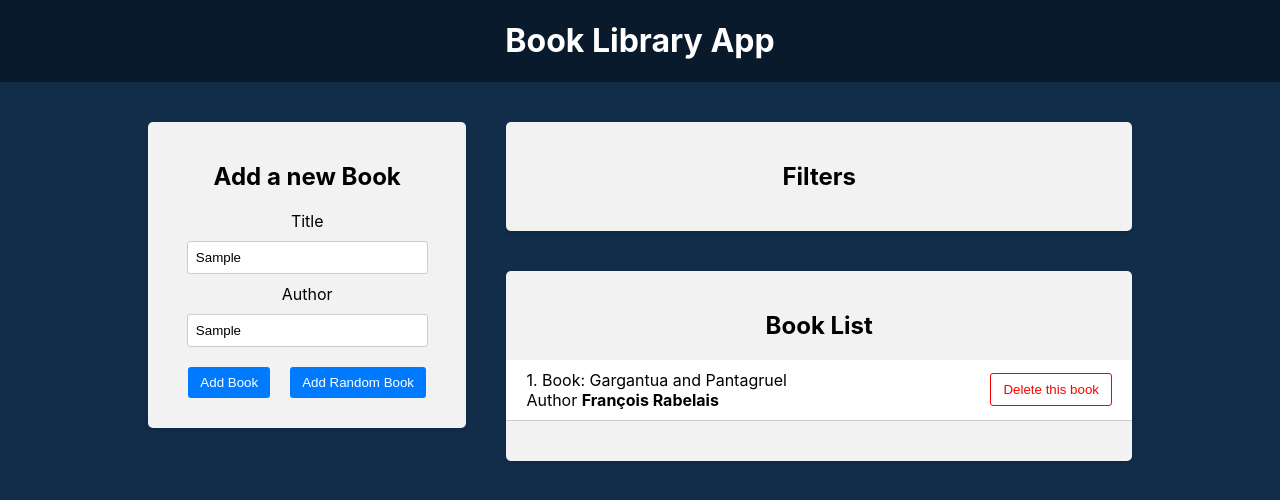
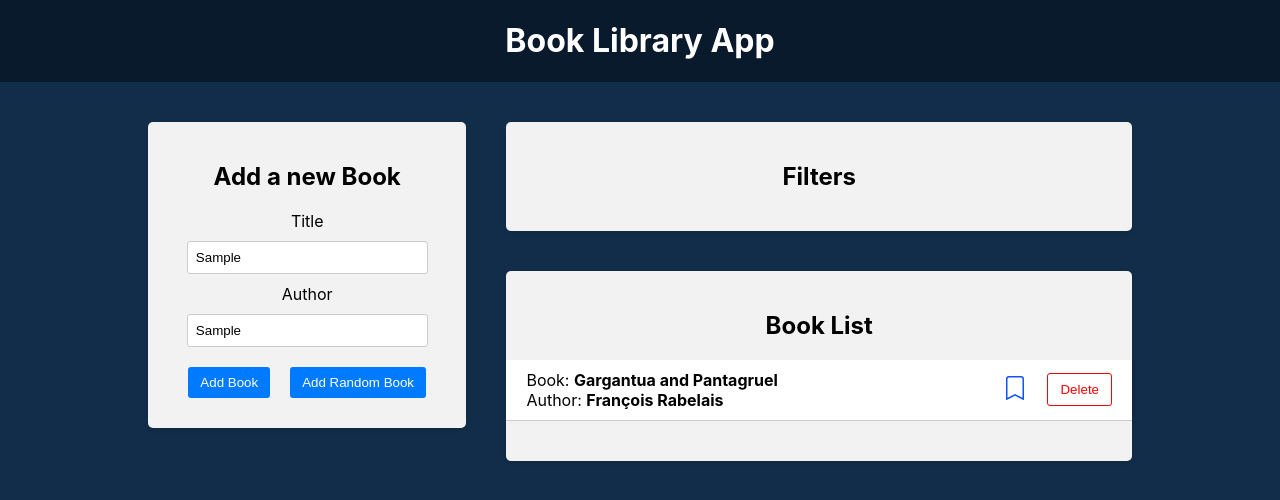
Before and after one commit to Fed12/LibraryProject, a React (Create React App) app in the folder frontend/: page / in a window 1280 px wide. Both pictures are taken after typing "Sample", "Sample" into the empty fields and a click on the button "Add Random Book". Shown: the top 500 px of the page. Built offline with nearby package versions, Linux system fonts and the light colour scheme.

Commit message:
Added ToggleFavorite Icon and isFavorite field

```diff
--- a/frontend/package.json
+++ b/frontend/package.json
@@ -7,6 +7,7 @@
     "cra-template": "1.2.0",
     "react": "^18.3.1",
     "react-dom": "^18.3.1",
+    "react-icons": "^4.10.1",
     "react-redux": "^9.2.0",
     "react-scripts": "5.0.1"
   },
--- a/frontend/src/App.js
+++ b/frontend/src/App.js
@@ -14,8 +14,8 @@ function App() {
           <BookForm></BookForm>
         </div>
         <div className="app-right-column">
-          {<Filter></Filter>}
-          <BookList></BookList>
+          <Filter></Filter>
+          <BookList />
         </div>
       </main>
     </div>
--- a/frontend/src/components/BookForm/BookForm.js
+++ b/frontend/src/components/BookForm/BookForm.js
@@ -18,12 +18,13 @@ const BookForm = () => {
       //create new object and add id to the chosen book
       ...randomBook,
       id: uuidv4(),
+      isFavorite: false,
     };
     dispatch(addBook(randomBookWithId)); // add book to library
     //console.log(randomIndex);
   };
 
-  const handleSubmit = (e) => {
+  const handleAddBook = (e) => {
     e.preventDefault();
 
     if (title && author) {
@@ -32,6 +33,7 @@ const BookForm = () => {
         title,
         author,
         id: uuidv4(),
+        isFavorite: false,
       };
 
       dispatch(addBook(book));
@@ -44,7 +46,7 @@ const BookForm = () => {
   return (
     <div className="app-block book-form">
       <h2>Add a new Book</h2>
-      <form onSubmit={handleSubmit}>
+      <form onSubmit={handleAddBook}>
         <div>
           <label htmlFor="title">Title</label>
           <input
--- a/frontend/src/components/BookList/BookList.css
+++ b/frontend/src/components/BookList/BookList.css
@@ -57,5 +57,5 @@
   margin: 0 20px;
   cursor: pointer;
   transition: color 0.3s ease;
-  color: #fca510;
+  color: #1053fc;
 }
--- a/frontend/src/components/BookList/BookList.js
+++ b/frontend/src/components/BookList/BookList.js
@@ -1,6 +1,7 @@
 import "./BookList.css";
-import { deleteBook } from "../../redux/Books/ActionCreators";
+import { deleteBook, toggleFavorite } from "../../redux/Books/ActionCreators";
 import { useDispatch, useSelector } from "react-redux";
+import { BsBookmark, BsBookmarkHeart } from "react-icons/bs";
 
 export default function BookList() {
   const books = useSelector((state) => state.books); //subscribe component to state;
@@ -8,6 +9,10 @@ export default function BookList() {
 
   const handleDeleteBook = (idToDelete) => {
     dispatch(deleteBook(idToDelete));
+  };
+
+  const handleToggleFavorite = (id) => {
+    dispatch(toggleFavorite(id));
   };
 
   return (
@@ -20,12 +25,22 @@ export default function BookList() {
           {books.map((book, i) => (
             <li key={book.id}>
               <div className="book-info">
-                {++i}. Book: {book.title} <br></br> Author{" "}
+                {" "}
+                Book: <strong>{book.title}</strong> <br></br> Author:{" "}
                 <strong>{book.author}</strong>
               </div>
               <div className="book-actions">
+                <span onClick={() => handleToggleFavorite(book.id)}>
+                  {" "}
+                  {book.isFavorite ? (
+                    <BsBookmarkHeart className="star-icon" />
+                  ) : (
+                    <BsBookmark className="star-icon" />
+                  )}
+                </span>
+
                 <button onClick={() => handleDeleteBook(book.id)}>
-                  Delete this book
+                  Delete
                 </button>
               </div>
             </li>
--- a/frontend/src/redux/Books/ActionCreators.js
+++ b/frontend/src/redux/Books/ActionCreators.js
@@ -13,3 +13,10 @@ export const deleteBook = (bookIdToDelete) => {
     payload: bookIdToDelete,
   };
 };
+
+export const toggleFavorite = (idFavorite) => {
+  return {
+    type: action.TOGGLE_FAVORITE,
+    payload: idFavorite,
+  };
+};
--- a/frontend/src/redux/Books/ActionTypes.js
+++ b/frontend/src/redux/Books/ActionTypes.js
@@ -1,2 +1,3 @@
 export const ADD_Book = "ADD_Book";
 export const DELETE_Book = "DELETE_Book";
+export const TOGGLE_FAVORITE = "TOGGLE_FAVORITE";
--- a/frontend/src/redux/Books/Reducer.js
+++ b/frontend/src/redux/Books/Reducer.js
@@ -8,6 +8,12 @@ const booksReducer = (state = initialState, action) => {
       return [...state, action.payload];
     case a.DELETE_Book:
       return state.filter((book) => book.id !== action.payload);
+    case a.TOGGLE_FAVORITE:
+      return state.map((book) =>
+        book.id === action.payload
+          ? { ...book, isFavorite: !book.isFavorite }
+          : book
+      );
     default:
       return state;
   }
```
Also changed, not shown: 2 other files (tests, documents, lock files or other folders).
